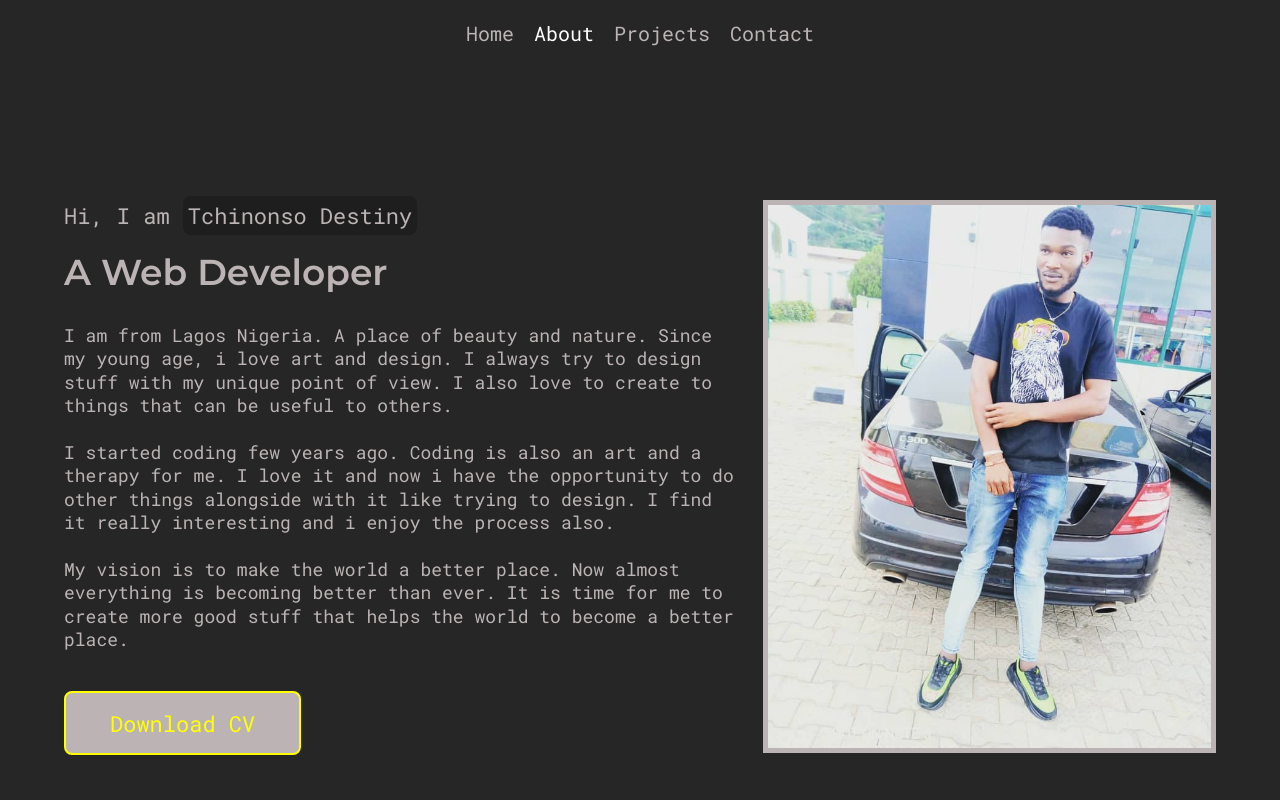
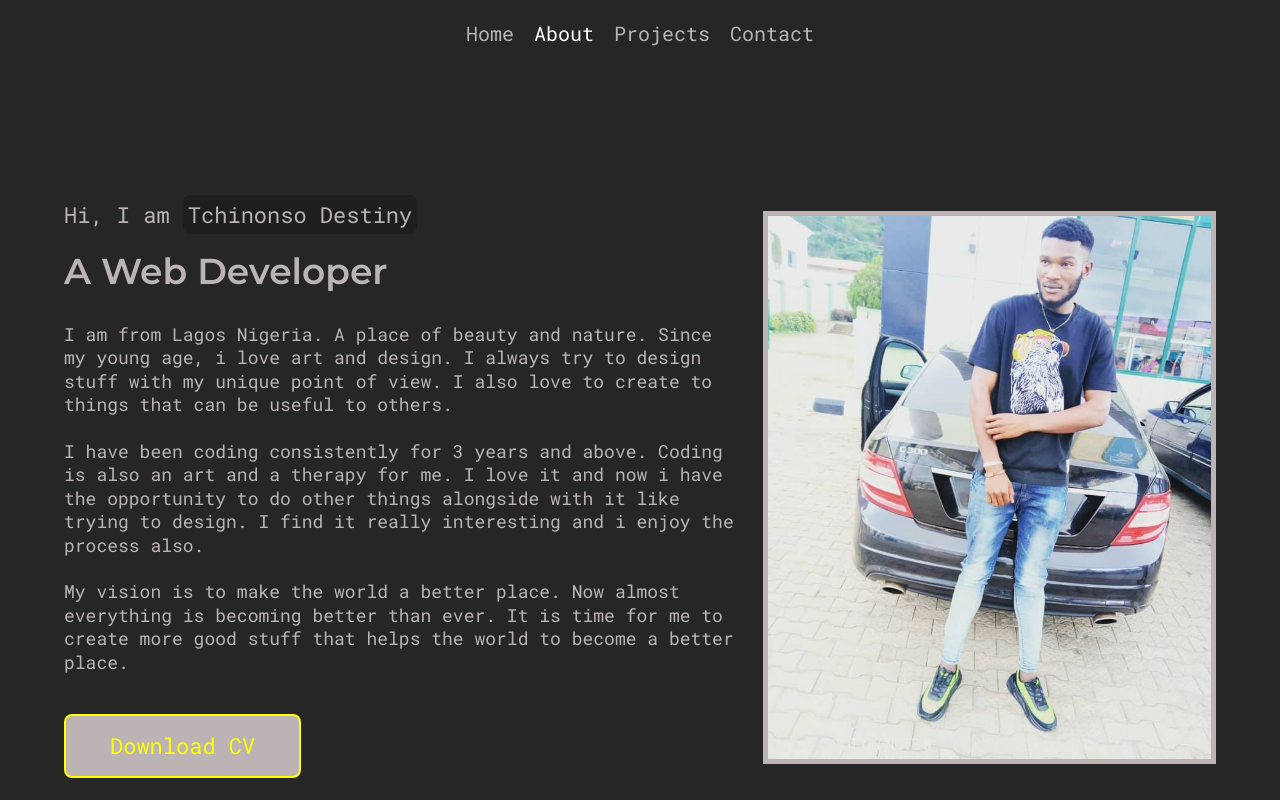
Before and after one commit to Tchinonso/updatedportfolio, a React (Create React App) app: page /about in a window 1280 px wide. Shown: the top 800 px of the page. Built offline with nearby package versions, Linux system fonts and the light colour scheme.

Commit message:
first commit

```diff
--- a/src/Portfolio/Pages/About.js
+++ b/src/Portfolio/Pages/About.js
@@ -90,7 +90,7 @@ const About = () => {
                 that can be useful to others.
                 <br />
                 <br />
-                I started coding few years ago. Coding is also an art and a
+                I have been coding consistently for 3 years and above. Coding is also an art and a
                 therapy for me. I love it and now i have the opportunity to do
                 other things alongside with it like trying to design. I find it
                 really interesting and i enjoy the process also.
```
